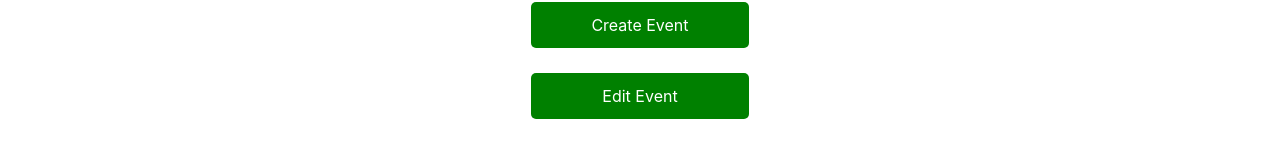
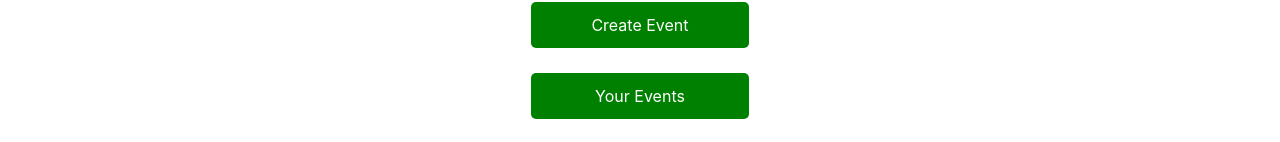
Before and after one commit to benedictify/potluck-frontend, a React (Create React App) app: page /events in a window 1280 px wide. Shown: the part 641-783 px from the top of the page. Built offline with nearby package versions, Linux system fonts and the light colour scheme; sample sign-in values are in the browser's storage.

Commit message:
Removed Edit Event button from the EventsDashboard

```diff
--- a/src/Components/EventsDashboard.js
+++ b/src/Components/EventsDashboard.js
@@ -25,7 +25,6 @@ const EventsDashboard = (props) => {
             <StyledEventsButtons>
                 <StyledP>To organize an event, click the "Create Event" button below! <br/><br/>If you are an organizer on an existing event and would like to edit the date, location, time, item list, or guest list of your event, click on the "Edit Event" button below. <br/><br/>To view your current event invitations, click on "Your Events."</StyledP>
                 <Link to="/create-event" className="createEvent eventButton">Create Event</Link>
-                <Link to="/edit-event" className="editEvent eventButton">Edit Event</Link>
                 <Link to="/your-events" className="yourEvents eventButton">Your Events</Link>
             </StyledEventsButtons>
         </div>
```
